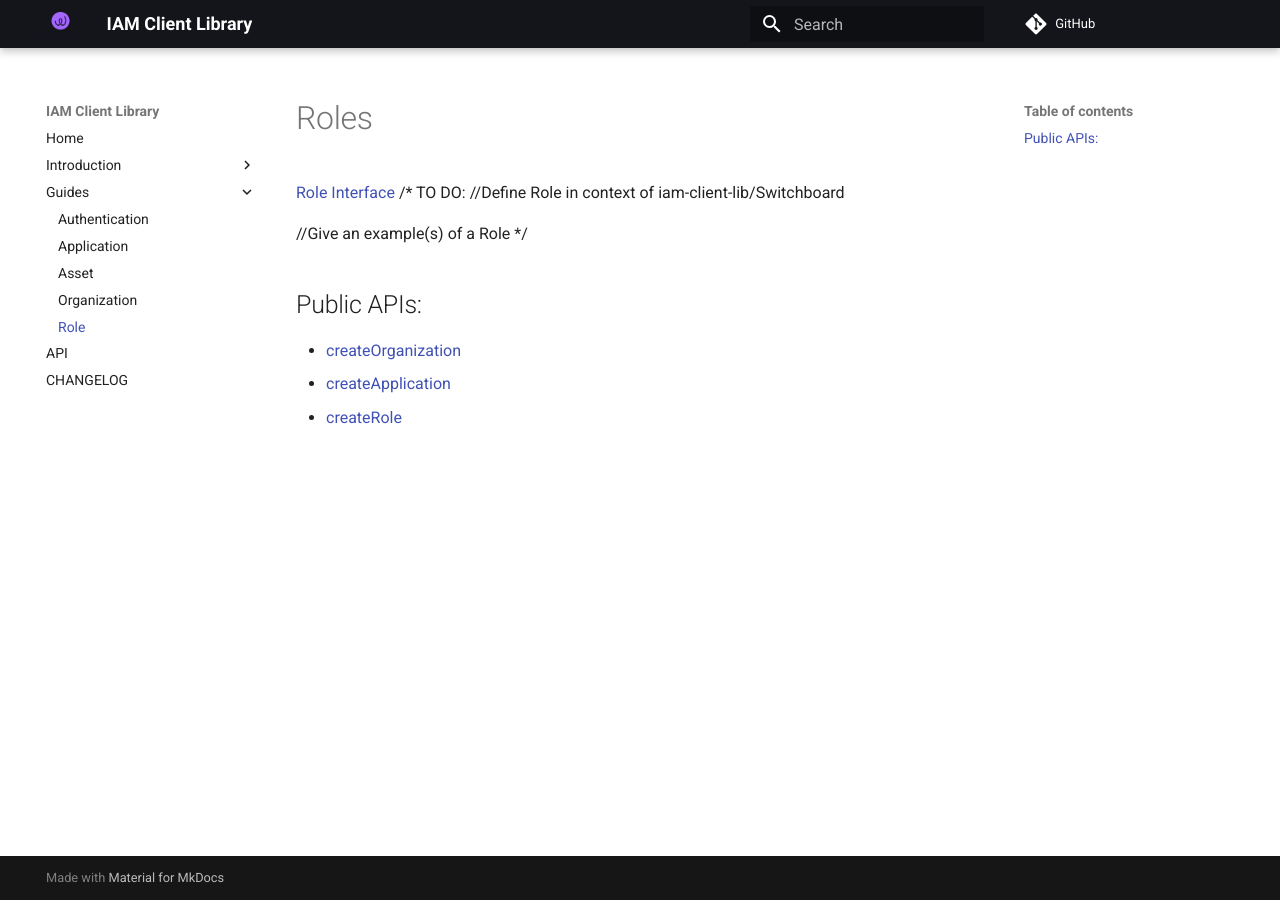
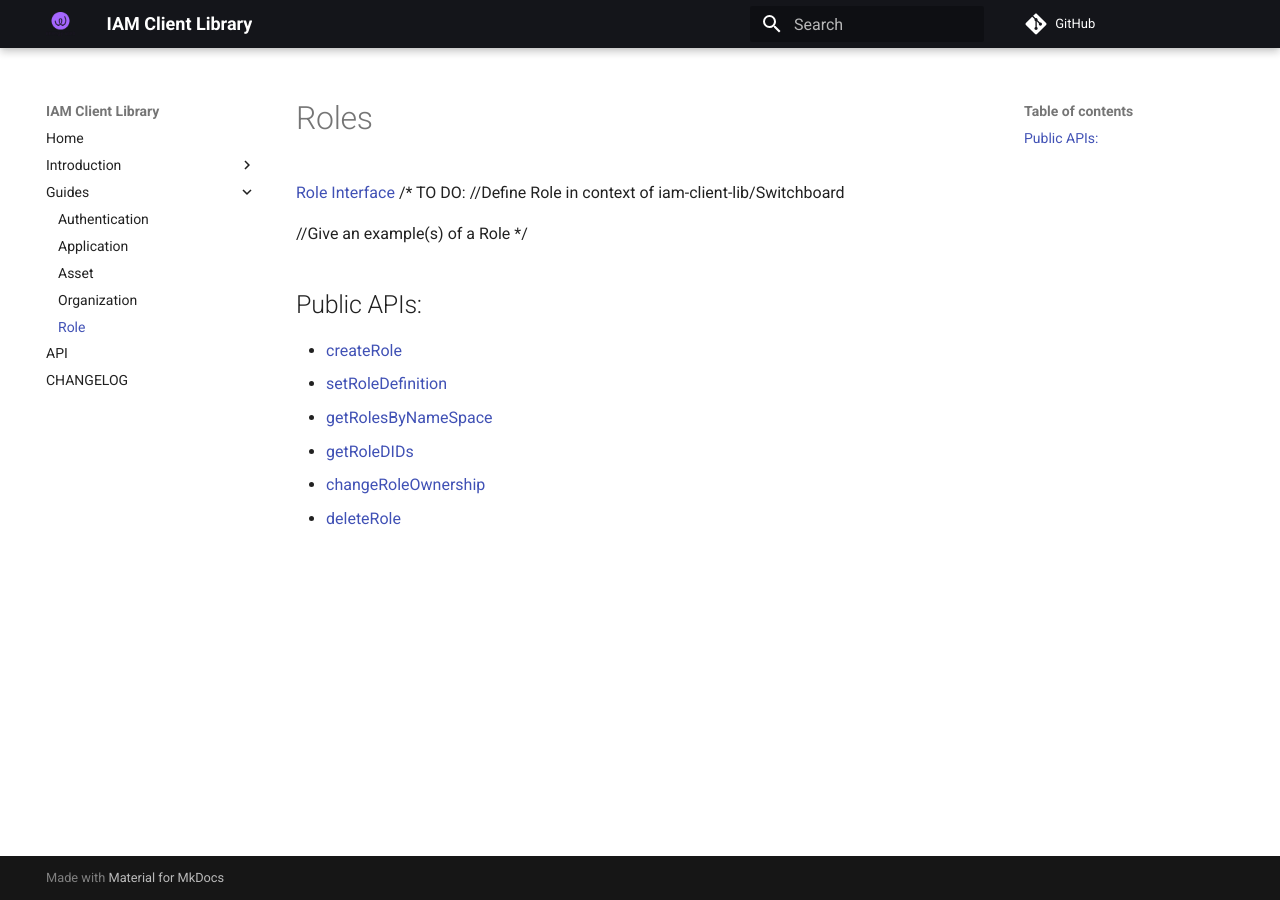
Before and after one commit to energywebfoundation/iam-client-lib, an MkDocs documentation site: the page built from docs/guides/role.md, in a window 1280 px wide. Built offline with MkDocs 1.6.1 and Material for MkDocs 9.7.7, drawn with Linux system fonts in a browser that asks for light colours; comment, search, counter and statistics services are not loaded.

Commit message:
update and fix links

```diff
--- a/docs/guides/role.md
+++ b/docs/guides/role.md
@@ -8,6 +8,9 @@ TO DO:
 */
 
 ## Public APIs:
-- [createOrganization](../api/modules/iam.md#createorganization)
-- [createApplication](../api/modules/iam.md#createapplication)
-- [createRole](../api/modules/iam.md#createrole)
+- [createRole](../api/classes/iam.IAM.md#createRole)
+- [setRoleDefinition](../api/classes/iam.IAM.md#setRoleDefinition)
+- [getRolesByNameSpace](../api/classes/iam.IAM.md#getRolesByNamespace)
+- [getRoleDIDs](../api/classes/iam.IAM.md#getRoleDIDs)
+- [changeRoleOwnership](../api/classes/iam.IAM.md#changeRoleOwnership)
+- [deleteRole](../api/classes/iam.IAM.md#deleteRole)
```
Also changed, not shown: docs/guides/application.md (+3 -3 lines), docs/guides/asset.md (+5 -4 lines), docs/guides/claim.md (added, +18 -0 lines), docs/guides/organization.md (+3 -3 lines), docs/intro/architecture.md (+4 -1 lines), docs/intro/overview.md (+8 -8 lines).
